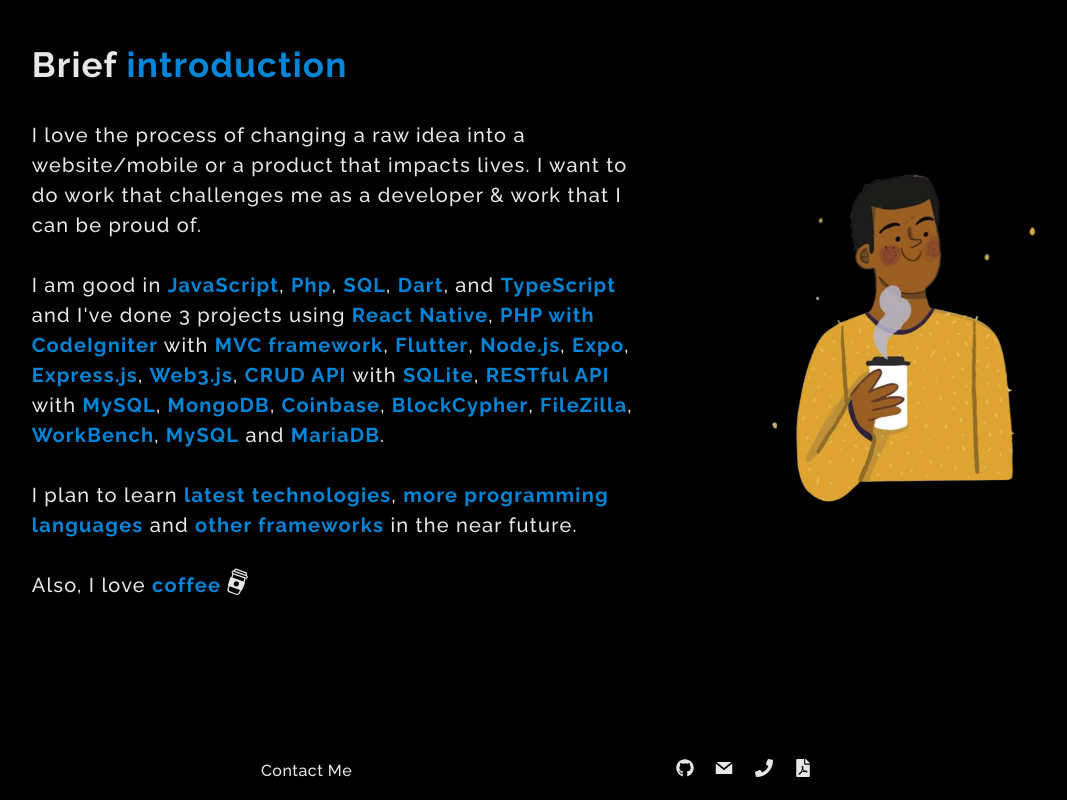
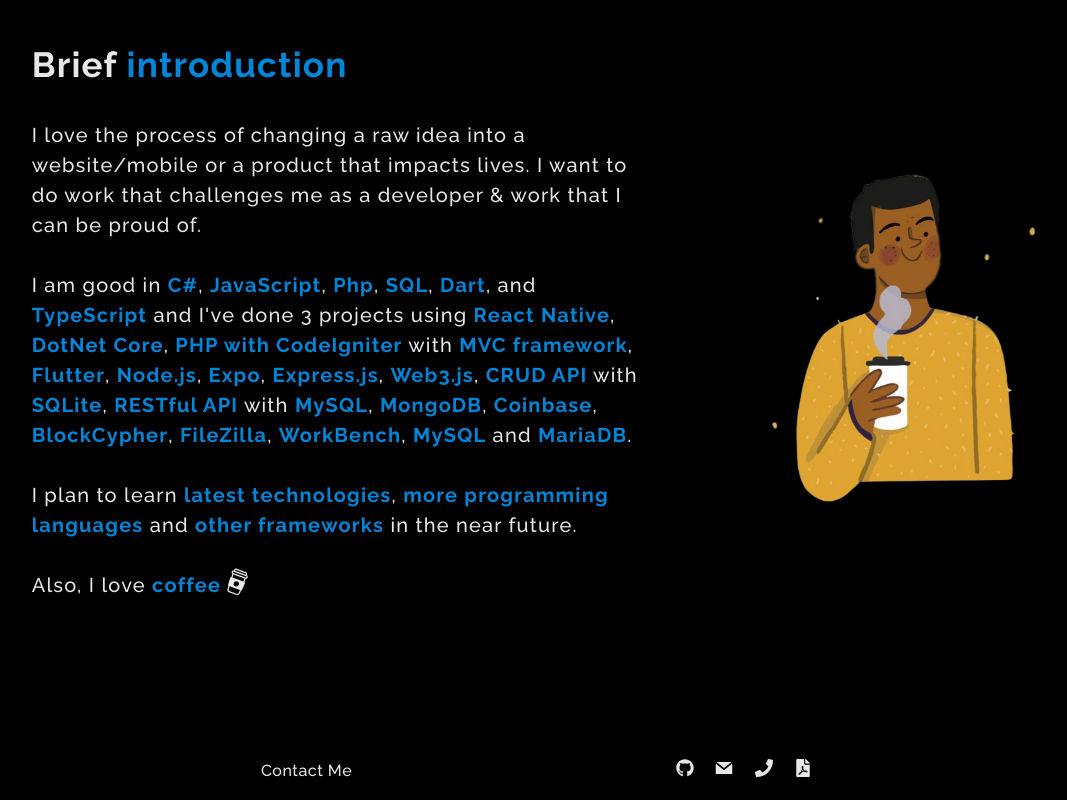
Before and after one commit to MusaMacheke/Musa_Macheke_Portfolio, a React (Create React App) app: page / in a window 1280 px wide. Shown: the part 830-1630 px from the top of the page, without its empty margins (105-1172 px from the left). Built offline with nearby package versions, Linux system fonts and the light colour scheme.

Commit message:
Modify skills listed in Home component
Updated skills section to include C# and DotNet Core.

```diff
--- a/src/Components/Home.js
+++ b/src/Components/Home.js
@@ -47,8 +47,8 @@
             product that impacts lives. I want to do work that challenges me as
             a developer & work that I can be proud of.
             <br />
-            <br />I am good in <b>JavaScript</b>, <b>Php</b>, <b>SQL</b>, <b>Dart</b>, and <b>TypeScript</b> and I've
-            done 3 projects using <b>React Native</b>, <b>PHP with CodeIgniter</b> with <b>MVC framework</b>, <b>Flutter</b>,{" "}
+            <br />I am good in <b>C#</b>, <b>JavaScript</b>, <b>Php</b>, <b>SQL</b>, <b>Dart</b>, and <b>TypeScript</b> and I've
+            done 3 projects using <b>React Native</b>, <b>DotNet Core</b>, <b>PHP with CodeIgniter</b> with <b>MVC framework</b>, <b>Flutter</b>,{" "}
             <b>Node.js</b>, <b>Expo</b>, <b>Express.js</b>, <b>Web3.js</b>,{" "}
             <b>CRUD API</b> with <b>SQLite</b>, <b>RESTful API</b> with <b>MySQL</b>, <b>MongoDB</b>,{" "}
             <b>Coinbase</b>, <b>BlockCypher</b>, <b>FileZilla</b>, <b>WorkBench</b>, <b>MySQL</b> and <b>MariaDB</b>.
```
